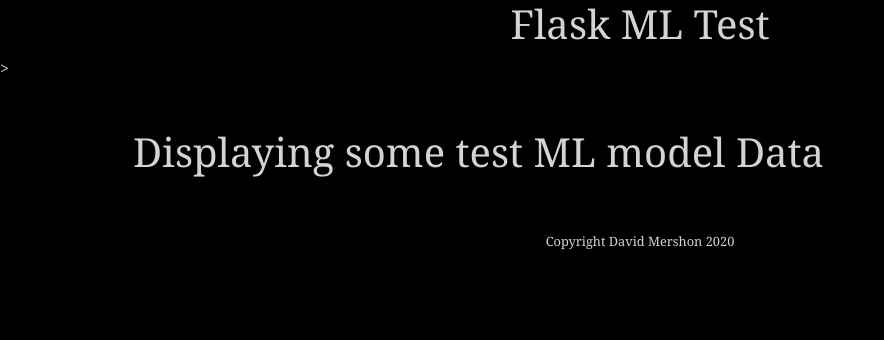
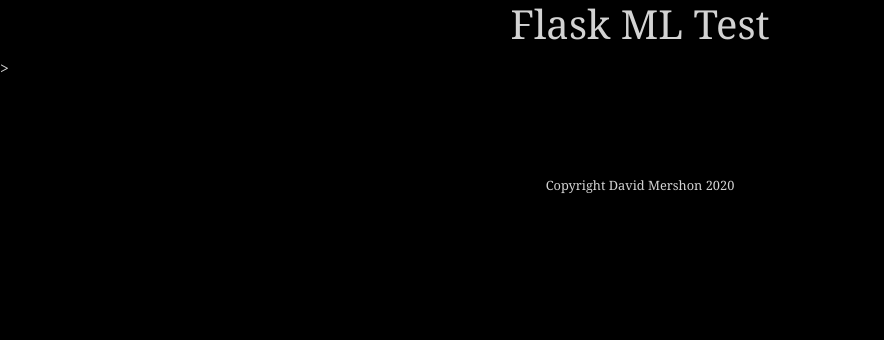
Before and after one commit to DavidMershon81/deploy_ml_goth_vs_hipster, a Flask app: template flask/app/templates/test_model.html in a window 1280 px wide. Shown: the top 340 px of the page, without its empty margins (0-884 px from the left). Run offline with Flask 2, Linux system fonts and the light colour scheme; the template is opened without the code that fills it, so the values that code supplies are empty; parts of the project's set-up code (start-up, migrations or seed data) failed here and were passed over; some libraries are stand-ins or nearby versions.

Commit message:
cleaned up a test page a bit

```diff
--- a/flask/app/templates/test_model.html
+++ b/flask/app/templates/test_model.html
@@ -10,7 +10,6 @@ Test Display ML Model
 
 {% block main %}
 <div class="container">
-    <h1>Displaying some test ML model Data</h1>
     {% for tp in test_predictions %}
     <div class="container">
         <h2>{{ tp.description }}</h2>
```
